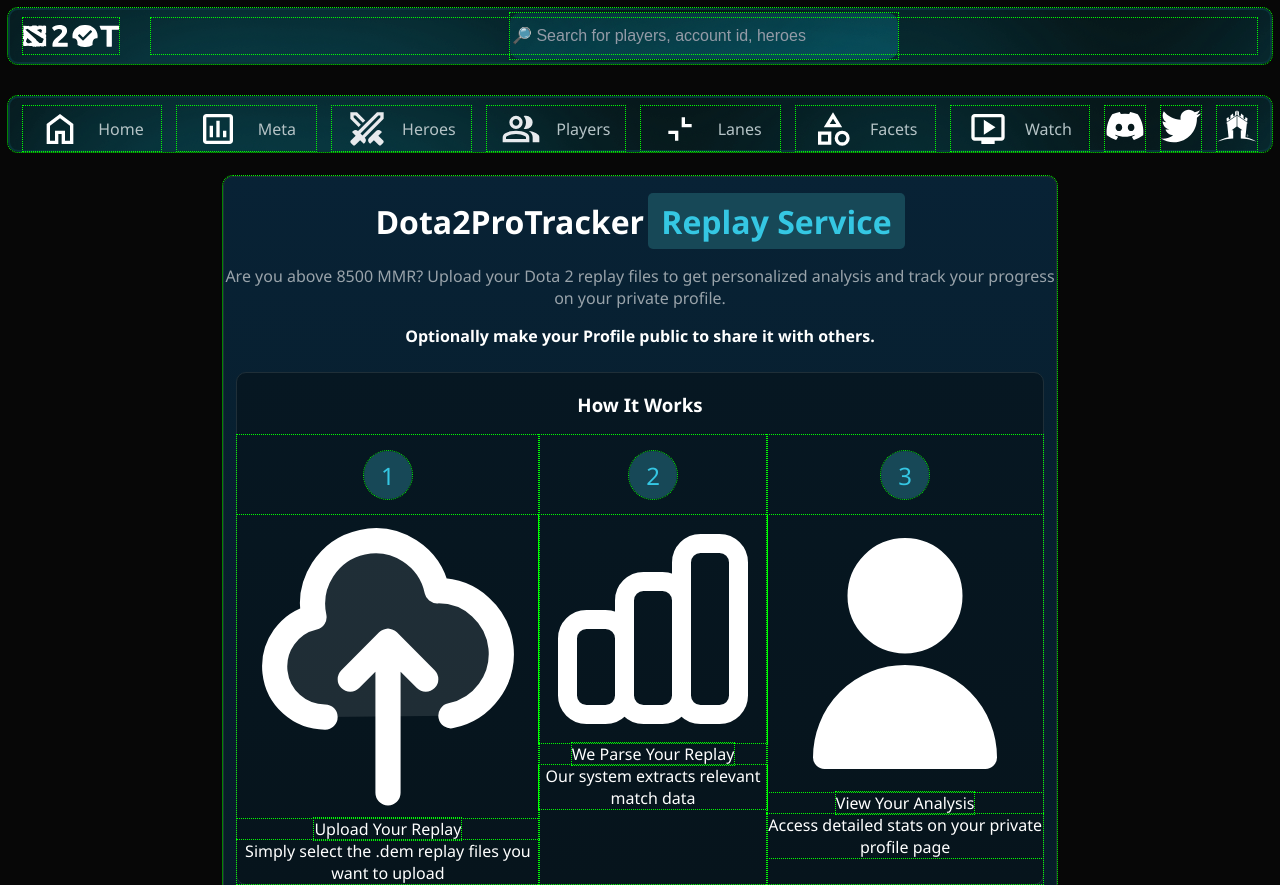
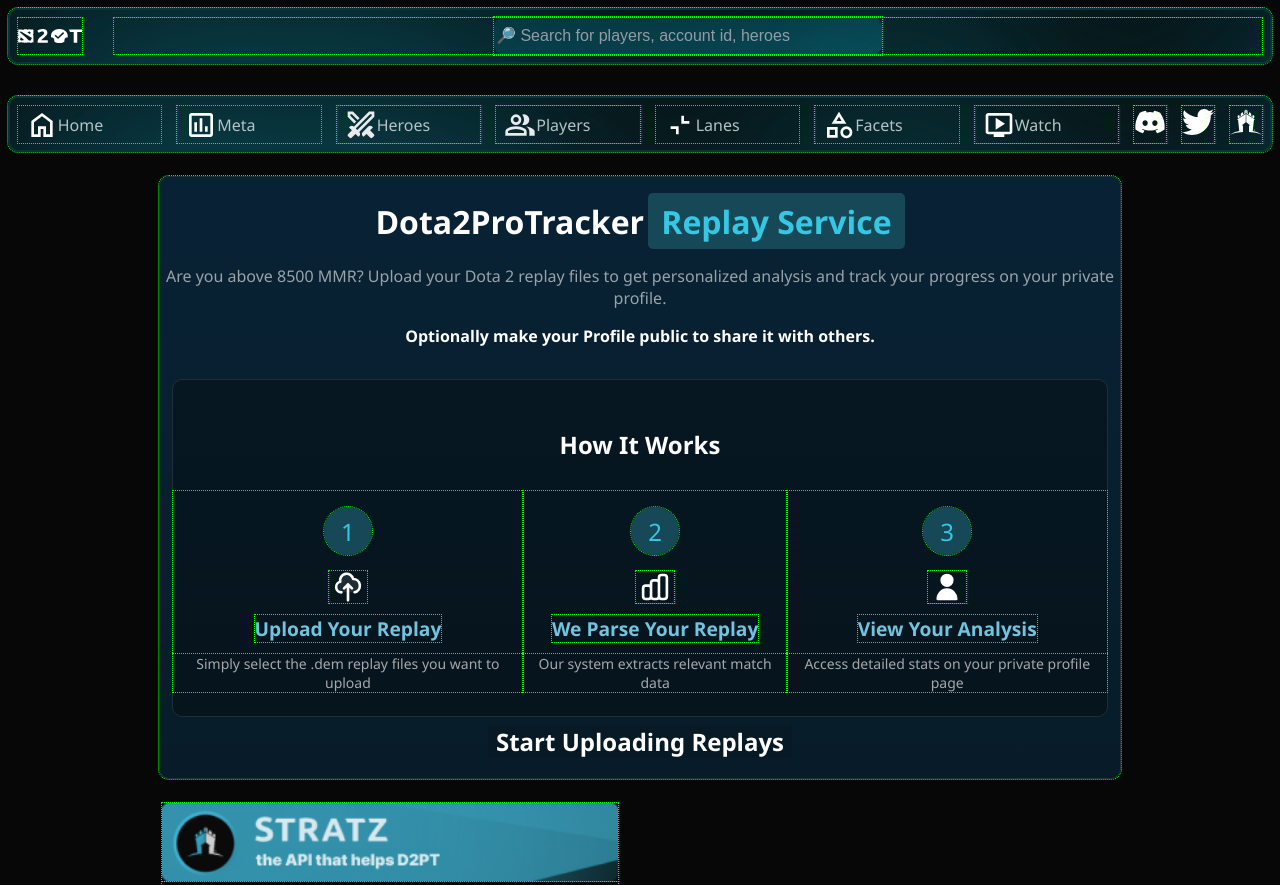
Before and after one commit to llarkss/web-Lab3, a PHP site: page / in a window 1280 px wide; the page is wider, and only the part inside the window is pictured. Shown: the top 885 px of that part. Run offline with PHP 8.4, Linux system fonts and the light colour scheme.

Commit message:
a lot ofstaff done

```diff
--- a/layout1.css
+++ b/layout1.css
@@ -14,7 +14,14 @@
 {
     position: relative;
 }
-
+.overflow-hidden
+{
+    overflow: hidden;
+}
+.overflow-scroll
+{
+    overflow: scroll;
+}
 /*display propreties*/
 .flex
 {
@@ -27,10 +34,6 @@
 .image-text-group>*/*debug purpose*/
 {
     outline: 1px dotted lime;
-}
-.size
-{
-    height: 32px;
 }
 .block>*
 {
@@ -60,7 +63,8 @@
 {
     display: grid;
 }
-/*flex related stuf*/
+
+/*flex related propreties*/
 .flex-col
 {
     flex-direction: column;
@@ -128,3 +132,8 @@
 {
     align-items:end;
 }
+
+.text-center
+{
+    text-align: center;
+}
--- a/style.css
+++ b/style.css
@@ -16,19 +16,40 @@ a
     text-decoration: none;
     color: rgb(181, 195, 198);
 }
+h3
+{
+    margin-block-end: 30px;
+    font-size: 1.5rem;
+}
+.text-center
+{
+    margin-block: 15px;
+}
+.gray-text
+{
+    color: rgb(153, 163, 170);
+}
+.blue-text
+{
+    margin-block: 1.5vh;
+    color: rgb(113, 196, 223);
+    font-size: 1.2rem;
+    font-weight:bold;
+}
 
 .headerstyle
 {
     height: 4.5vh;
-    padding-inline: 1vw;
+    padding-inline: 0.6vw;
     padding-block: 0.5rem;
     border: 2px solid rgb(9, 52, 59);
     border-radius: 10px;
     background: url(images/blur.png) 0% 0%;
 }
+
 .logo
 {
-    width: 6rem;
+    width: 5vw;
     display: flex;
     align-items: center;
 }
@@ -36,7 +57,7 @@ a
 .searchBar
 {
     width: clamp(250px, 30vw, 500px);
-    height: clamp(1rem, 2.8rem, 4rem);
+    height: clamp(10px, 4.5vh, 80px);
 
     border-radius: 10px;
     border: 0px;
@@ -56,13 +77,14 @@ a
 .image-text-group > a {
     display: flex;
     align-items: center;
-    justify-content: space-evenly;
 
     flex: 1;
+    width: auto;
+    padding-inline: 0.5rem;
 }
-
 .image-text-group a > img {
-    width: 2.5rem;
+    height: 4vh;
+    width: auto;
 }
 .image-text-group > a:hover
 {
@@ -74,8 +96,9 @@ a
 
 .replay-service
 {
-    margin-top: 3vh;
-    width: 65vw;
+    margin-block: 3vh;
+    padding-block-end: 20px;
+    width: 75vw;
 
     text-align: center;
     justify-self: center;
@@ -87,8 +110,10 @@ a
 
 .how-it-works
 {
-    margin-top: 25px;
-    width: 63vw;
+    margin-block-start: 4vh;
+    margin-block-end: 1vh;
+    padding-block: 3vh;
+    width: 73vw;
 
     justify-content: center;
     justify-self: center;
@@ -119,11 +144,6 @@ a
     color: rgb(53, 199, 227);
 }
 
-.gray-text
-{
-    color: rgb(153, 163, 170);
-}
-
 .number
 {
     margin-block: 2vh;
@@ -141,3 +161,87 @@ a
     background-color:rgb(23, 72, 87) ;
     border-radius: 50%;
 }
+
+.image-sizing
+{
+    width: 3vw;
+    height: 4vh;
+}
+.about-replay
+{
+
+    color: rgb(165, 169, 173);
+    font-size: 0.875rem ;
+}
+
+.upload-button
+{
+
+    color: #fff;
+    background-color: rgba(8, 15, 21, 0.2);
+    font-size: 1.5rem;
+    font-weight: bold;
+    padding-inline: 1vh;
+    border-radius: 5px;
+
+}
+.upload-button:hover
+{
+    text-decoration: underline;
+    background-color: rgba(8, 15, 21, 0.7);
+}
+
+.trivia
+{
+    border-radius: 10px;
+    display: flex;
+    flex-direction: row;
+    margin-inline-start: 12vw;
+}
+
+.guess-game
+{
+    border-radius: 3px;
+    margin-block-start: 8px;
+    padding-block-end: 18px;
+    padding-inline: 1vw;
+    background-image: radial-gradient(rgb(21, 42, 50), rgb(15, 30, 36) 0% 0%);
+}
+
+.build
+{
+    display: grid;
+    grid-template-columns: repeat(3, 3.4vw);
+    grid-template-rows: repeat(3, 1fr);
+    row-gap: 0;
+    column-gap: 0;
+    margin-block-start: 2vh;
+    justify-content: center;
+}
+
+.item-build
+{
+    height: 36px;
+
+}
+
+.build-answer
+{
+    height: 4.5vh;
+    width: 4.5vw;
+    background-color: transparent;
+    border: none;
+}
+.hero
+{
+    border-radius: 6px;
+    object-fit: cover;
+    display: flex;
+    height: 3.8vh;
+}
+
+.hero:hover
+{
+    height: 4vh;
+    transition: 0.20s;
+}
```
Also changed, not shown: heroes/broodmother_lg.jpg (added), heroes/magnataur_lg.webp (added), heroes/nevermore_lg.jpg (added), heroes/pudge_lg.webp (added), heroes/snapfire_lg.webp (added), images/stratz_banner_1.webp (added), items/arcane_boots.webp (added), items/ethereal_blade.png (added), items/hand_of_midas.webp (added), items/magic_wand.webp (added), items/meteor_hammer.png (added), items/octarine_core.webp (added), items/quelling_blade.webp (added), items/travel_boots.webp (added).
